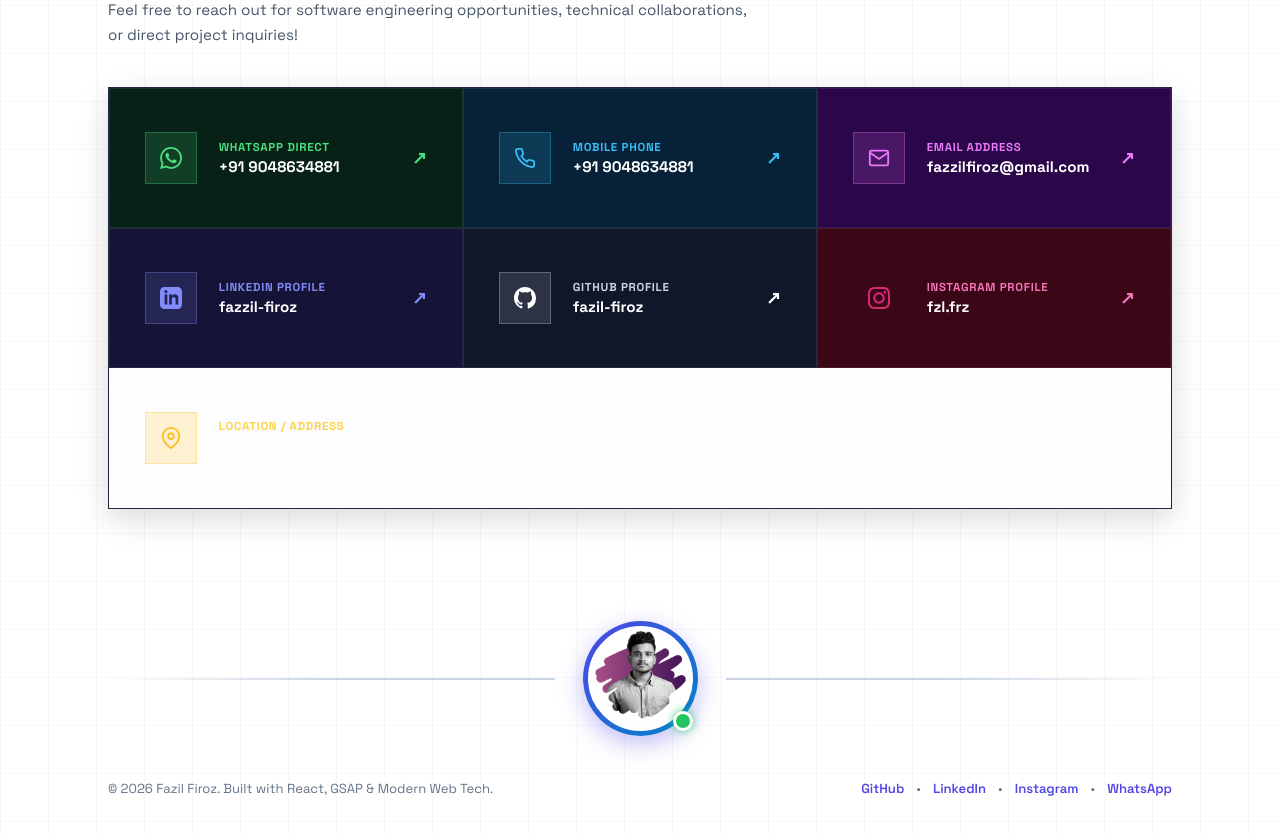
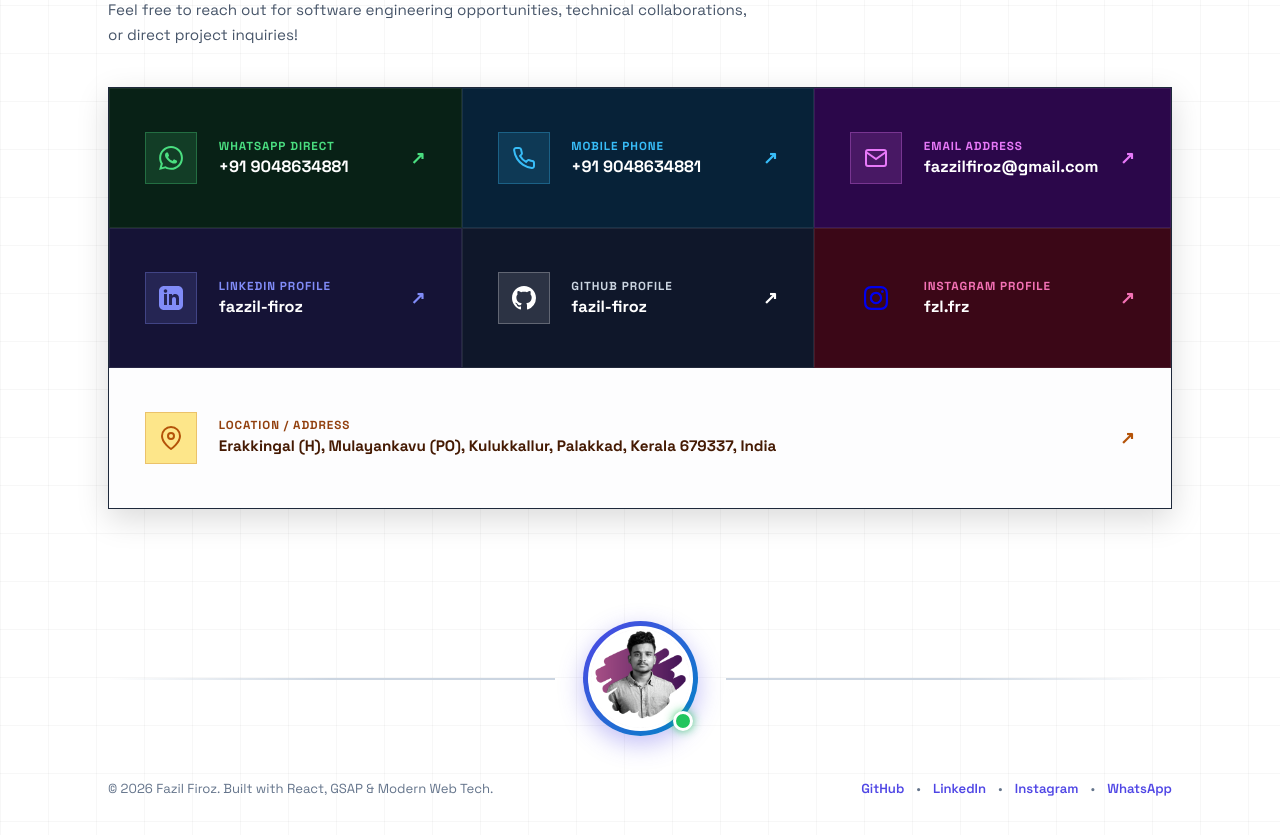
Before and after one commit to fazil-firoz/Modern-portfolio, a React (Vite) app: page / in a window 1280 px wide. Shown: the part 5160-5995 px from the top of the page. Built offline with nearby package versions, Linux system fonts and the light colour scheme.

Commit message:
feat: make Location/Address card a direct Google Maps link with action arrow, and set crisp warm amber fill with dark bold text for 100% readability

```diff
--- a/src/App.jsx
+++ b/src/App.jsx
@@ -817,8 +817,13 @@ function App() {
               <span className="contact-action-arrow">↗</span>
             </a>
 
-            {/* Address Location Card */}
-            <div className="contact-card card-address">
+            {/* Address Location Card (Clickable Google Maps Link) */}
+            <a
+              href="https://maps.google.com/?q=Erakkingal+(H),+Mulayankavu+(PO),+Kulukkallur,+Palakkad,+Kerala+679337,+India"
+              target="_blank"
+              rel="noopener noreferrer"
+              className="contact-card card-address"
+            >
               <div className="contact-card-icon-box icon-location">
                 <svg className="contact-icon" viewBox="0 0 24 24" fill="none" stroke="currentColor" strokeWidth="2">
                   <path d="M21 10c0 7-9 13-9 13s-9-6-9-13a9 9 0 0118 0z" />
@@ -831,7 +836,8 @@ function App() {
                   Erakkingal (H), Mulayankavu (PO), Kulukkallur, Palakkad, Kerala 679337, India
                 </span>
               </div>
-            </div>
+              <span className="contact-action-arrow">↗</span>
+            </a>
           </div>
 
           {/* Centered Profile Avatar Divider with Lines Drawing Outward to Both Sides */}
--- a/src/index.css
+++ b/src/index.css
@@ -1461,9 +1461,14 @@ html, body, #root {
 .card-instagram .contact-label { color: #f472b6; }
 .card-instagram .contact-value { color: #ffffff; }
 .card-instagram .contact-action-arrow { color: #f472b6; }
-.card-address .contact-label { color: #fcd34d; }
-.card-address .contact-address-text { color: #ffffff; font-size: 0.9rem; }
-.card-address .contact-card-icon-box { background: rgba(251, 191, 36, 0.2); color: #fbbf24; border: 1px solid rgba(251, 191, 36, 0.3); }
+.card-address {
+  grid-column: 1 / -1;
+  background: #fef3c7;
+}
+.card-address .contact-label { color: #92400e; letter-spacing: 0.08em; }
+.card-address .contact-address-text { color: #451a03; font-size: 0.95rem; font-weight: 700; line-height: 1.5; }
+.card-address .contact-action-arrow { color: #b45309; }
+.card-address .contact-card-icon-box { background: #fde68a; color: #b45309; border: 1px solid rgba(180, 83, 9, 0.25); }
 
 /* Card Icon Box (Big Square Style) */
 .contact-card-icon-box {
@@ -1482,18 +1487,9 @@ html, body, #root {
 }
 
 .contact-icon {
-  width: 22px;
-  height: 22px;
-}
-
-/* Icon Variants Colors inside White Box */
-.icon-whatsapp { color: #16a34a; }
-.icon-phone { color: #0284c7; }
-.icon-email { color: #c026d3; }
-.icon-linkedin { color: #4338ca; }
-.icon-github { color: #0f172a; }
-.icon-instagram { color: #db2777; }
-.icon-location { color: #d97706; }
+  width: 24px;
+  height: 24px;
+}
 
 /* Info Labels */
 .contact-card-info {
@@ -1505,24 +1501,25 @@ html, body, #root {
 
 .contact-label {
   font-family: 'Space Grotesk', sans-serif;
-  font-size: 0.72rem;
+  font-size: 0.73rem;
   font-weight: 800;
-  letter-spacing: 0.06em;
+  letter-spacing: 0.08em;
   text-transform: uppercase;
 }
 
 .contact-value {
   font-family: 'Space Grotesk', sans-serif;
+  font-size: 1.02rem;
+  font-weight: 800;
+  color: #ffffff;
+}
+
+.contact-address-text {
+  font-family: 'Space Grotesk', 'Inter', sans-serif;
   font-size: 0.95rem;
   font-weight: 700;
-  color: #0f172a;
-}
-
-.contact-address-text {
-  font-size: 0.8rem;
-  font-weight: 600;
-  color: #334155;
-  line-height: 1.45;
+  color: #451a03;
+  line-height: 1.5;
 }
 
 .contact-action-arrow {
```
